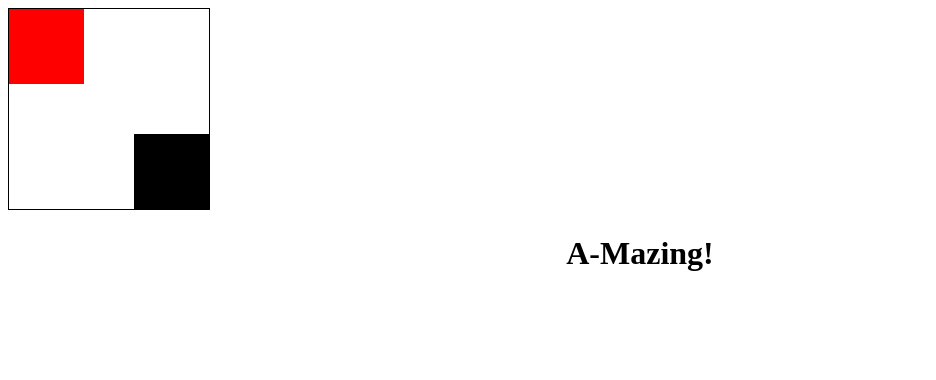
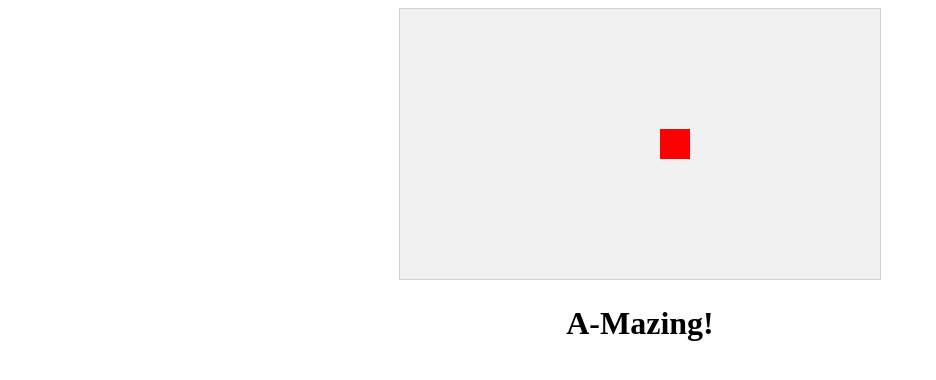
Before and after one commit to jealvarez123/Project-one-browser-game, a plain HTML site: page gameFiles/index.html in a window 1280 px wide. Shown: the whole page, without its empty margins (0-936 px from the left). Drawn offline with Linux system fonts and the light colour scheme.

Commit message:
added movement to the ymGamePiece

```diff
--- a/gameFiles/css/style.css
+++ b/gameFiles/css/style.css
@@ -1,7 +1,12 @@
+body {
+  text-align: center;
+}
+
 h1 {
   text-align: center;
 }
 
-#myCanvas {
-  border:1px solid #000000;
+canvas {
+  border:1px solid #d3d3d3;
+    background-color: #f1f1f1;
 }
--- a/gameFiles/index.html
+++ b/gameFiles/index.html
@@ -2,25 +2,22 @@
 <html lang="en" dir="ltr">
 <head>
 
-    <meta charset="utf-8">
+<meta name="viewport" content="width=device-width, initial-scale=1.0"/>
 
-    <link href="css/style.css" rel="stylesheet" type="text/css">
+<meta charset="utf-8">
 
-<canvas id="myCanvas" width="200" height="200"></canvas>
-
-    <title> An A-Mazing Game</title>
+<link href="css/style.css" rel="stylesheet" type="text/css">
 
 
-  </head>
+<title> An A-Mazing Game</title>
 
 
-<body>
+</head>
 
-    <h1>A-Mazing!</h1>
+<body onload='startGame()'>
 
 
-
-
+  <h1>A-Mazing!</h1>
 
 
 
--- a/gameFiles/js/app.js
+++ b/gameFiles/js/app.js
@@ -1,11 +1,71 @@
 console.log('Can I kick it?');
 
-let canvas = document.getElementById('myCanvas');
-var ctx = canvas.getContext('2d');
-ctx.fillStyle = '#ff0000';
-ctx.fillRect(0,0,75,75);
+// const canvas = document.getElementById('myCanvas');
+
+// //this is the player
+// var ctx = canvas.getContext('2d');
+// ctx.fillStyle = '#ff0000';
+// ctx.fillRect(1,1,20,20);
+
+// //This is the exit
+// var ctx2 = canvas.getContext('2d');
+// ctx.fillStyle = '#000000';
+// ctx.fillRect(180,180,20,20);
+//
+// //These are the walls
+// var wall = canvas.getContext('2d');
+// ctx.moveTo(25,0);
+// ctx.lineTo(25,50);
+// ctx.stroke();
+//
+// var wall = canvas.getContext('2d');
+// ctx.moveTo(25,50);
+// ctx.lineTo(50,50);
+// ctx.stroke();
+//
+// var wall = canvas.getContext('2d');
+// ctx.moveTo(0,75);
+// ctx.lineTo(30,75);
+// ctx.stroke();
+// var myGamePiece;
+//
 
 
-var ctx2 = canvas.getContext('2d');
-ctx.fillStyle = '#000000';
-ctx.fillRect(125,125,75,75);
+var myGamePiece;
+
+function startGame() {
+    myGamePiece = new component(30, 30, "red", 10, 120);
+    myGameArea.start();
+}
+
+var myGameArea = {
+    canvas : document.createElement("canvas"),
+    start : function() {
+        this.canvas.width = 480;
+        this.canvas.height = 270;
+        this.context = this.canvas.getContext("2d");
+        document.body.insertBefore(this.canvas, document.body.childNodes[0]);
+        this.interval = setInterval(updateGameArea, 20);
+    },
+    clear : function() {
+        this.context.clearRect(0, 0, this.canvas.width, this.canvas.height);
+    }
+}
+
+function component(width, height, color, x, y) {
+    this.width = width;
+    this.height = height;
+    this.x = x;
+    this.y = y;
+    this.update = function(){
+        ctx = myGameArea.context;
+        ctx.fillStyle = color;
+        ctx.fillRect(this.x, this.y, this.width, this.height);
+    }
+}
+
+function updateGameArea() {
+    myGameArea.clear();
+    myGamePiece.x += 1;
+    myGamePiece.update();
+}
```
